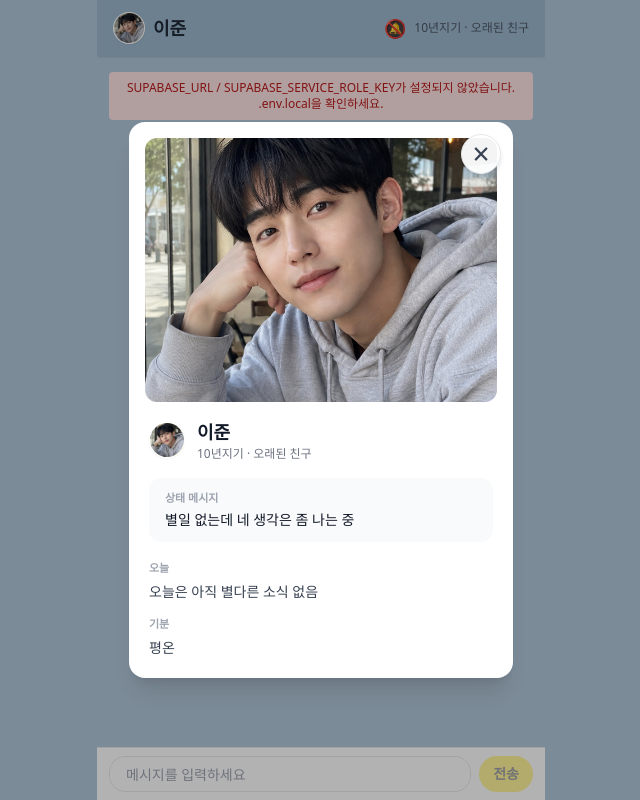
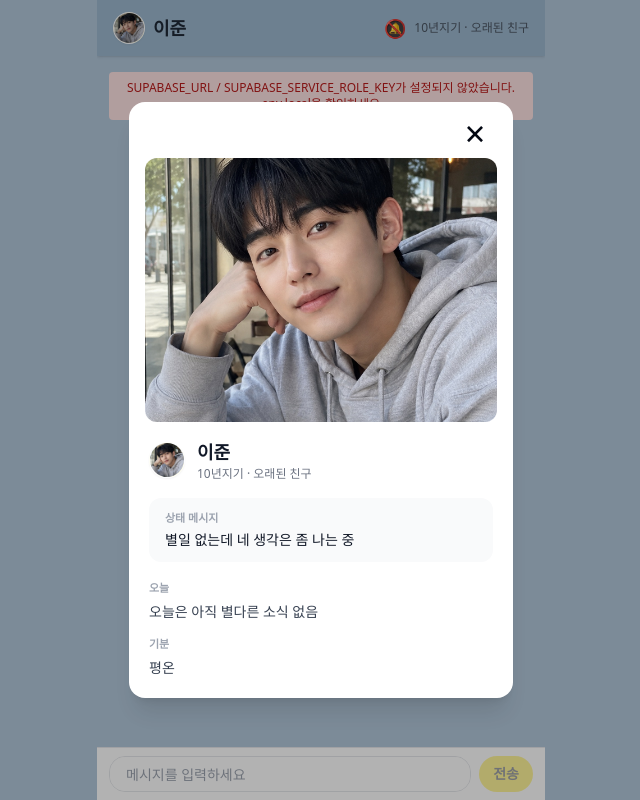
Before and after one commit to jeong9204/ai-lover, a Next.js app: page / in a window 1280 px wide. Both pictures are taken after a click on the button 448 px from the left and 28 px from the top of the page. Shown: the whole page, without its empty margins (319-959 px from the left). Built offline with nearby package versions, Linux system fonts and the light colour scheme; no server answers.

Commit message:
프로필 모달 닫기 버튼 위치 정리

```diff
--- a/components/CharacterProfileModal.tsx
+++ b/components/CharacterProfileModal.tsx
@@ -40,14 +40,14 @@ export function CharacterProfileModal({
         <button
           type="button"
           onClick={onClose}
-          className="absolute right-3 top-3 z-20 flex h-10 w-10 items-center justify-center rounded-full border border-gray-200 bg-white/95 text-3xl font-light leading-none text-gray-700 shadow-md transition hover:bg-gray-50 hover:text-gray-950 focus:outline-none focus:ring-2 focus:ring-gray-900/20"
+          className="absolute right-5 top-4 z-20 flex h-9 w-9 items-center justify-center text-4xl font-light leading-none text-gray-950 transition hover:opacity-70 focus:outline-none focus:ring-2 focus:ring-gray-900/20"
           aria-label="프로필 닫기"
         >
-          ×
+          <span className="-mt-1 block leading-none">×</span>
         </button>
 
         {image ? (
-          <div className="-mx-1 -mt-1 mb-4 overflow-hidden rounded-xl bg-gray-100">
+          <div className="-mx-1 mb-4 mt-9 overflow-hidden rounded-xl bg-gray-100">
             <img src={image.src} alt={image.alt} className="aspect-[4/3] w-full object-cover" />
           </div>
         ) : null}
```
